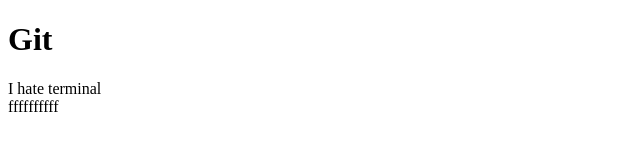
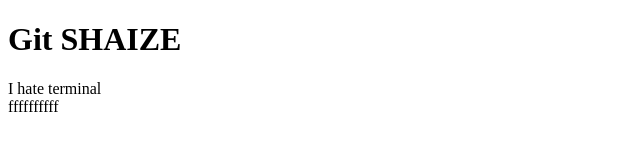
Before and after one commit to AlexRog01/project2, a plain HTML site: page index.html in a window 1280 px wide. Shown: the whole page, without its empty margins (0-640 px from the left). Drawn offline with Linux system fonts and the light colour scheme.

Commit message:
Update index.html

```diff
--- a/index.html
+++ b/index.html
@@ -8,7 +8,7 @@
 </head>
 <body>
     <header>
-        <h1>Git</h1>
+        <h1>Git SHAIZE</h1>
         <article>I hate terminal</article>
         ffffffffff
     </header>
```
